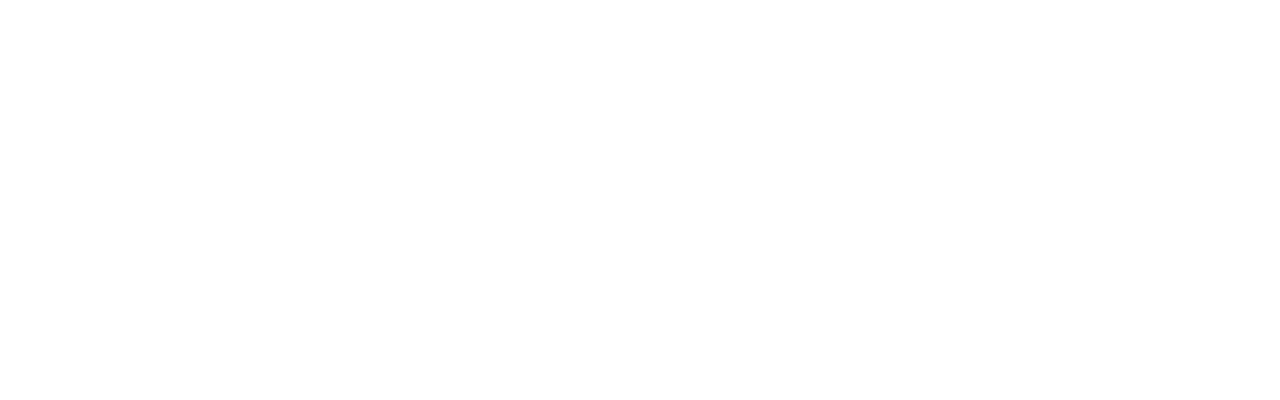
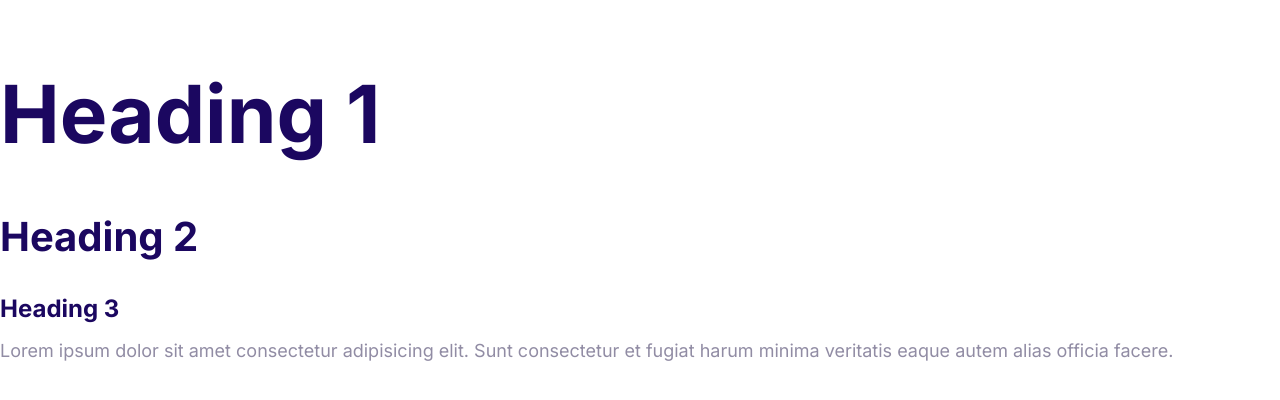
Before and after one commit to gabypetit27/gabs-first-website, a plain HTML site: page index.html in a window 1280 px wide. Drawn offline with Linux system fonts and the light colour scheme.

Commit message:
Define the styles for the fonts.

```diff
--- a/CSS/styles.css
+++ b/CSS/styles.css
@@ -5,3 +5,53 @@
     --color-headings: #1b0760;
     --color-body: #918ca4;
 }
+
+html {
+    font-size: 62.5%;
+}
+
+body {
+    font-family: inter, arial, Arial, Helvetica, sans-serif;
+    color: var(--color-body);
+    font-size: 2.4rem;
+    line-height: 1.5;
+}
+
+h1, h2 , h3 {
+    color: var(--color-headings);
+    margin-bottom: 1rem;
+}
+
+h1 {
+    font-size: 7rem;
+}
+
+h2 {
+    font-size: 4rem;
+}
+
+h3 {
+    font-size: 3rem;
+
+
+}
+
+p {
+    margin-top: 0;
+}
+
+@media screen and (min-width: 1024px) {
+    body {
+        font-size: 1.8rem;
+    }
+    h1 {
+        font-size: 8rem;
+    }
+    h2 {
+        font-size: 4rem;
+    }
+    h3 {
+        font-size: 2.4rem;
+    }
+
+}
--- a/index.html
+++ b/index.html
@@ -4,8 +4,22 @@
     <meta charset="UTF-8" />
     <meta name="viewport" content="width=device-width, initial-scale=1.0" />
     <title>Document</title>
+    <link rel="preconnect" href="https://fonts.googleapis.com" />
+    <link rel="preconnect" href="https://fonts.gstatic.com" crossorigin />
+    <link
+      href="https://fonts.googleapis.com/css2?family=Inter:wght@400;700&display=swap"
+      rel="stylesheet"
+    />
     <link rel="stylesheet" href="CSS/normalize.css" />
     <link rel="stylesheet" href="CSS/styles.css" />
   </head>
-  <body></body>
+  <body>
+    <h1>Heading 1</h1>
+    <h2>Heading 2</h2>
+    <h3>Heading 3</h3>
+    <p>
+      Lorem ipsum dolor sit amet consectetur adipisicing elit. Sunt consectetur
+      et fugiat harum minima veritatis eaque autem alias officia facere.
+    </p>
+  </body>
 </html>
```
